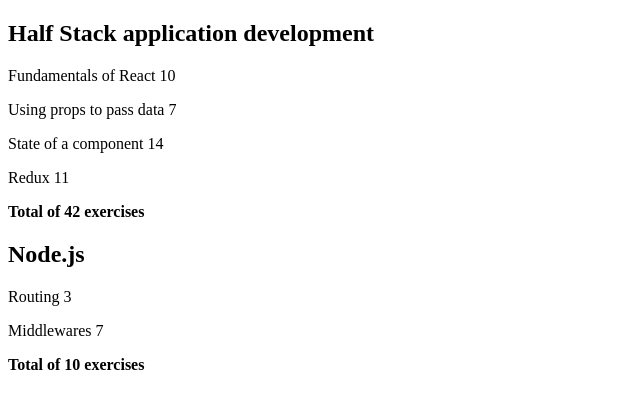
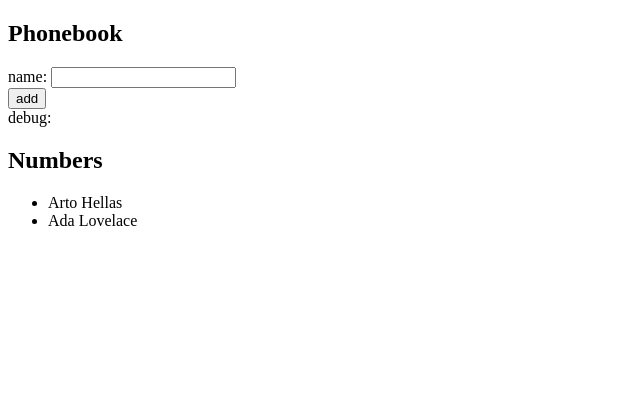
Before and after one commit to dudqlsBeans/helsinki_fullstack, a React (Vite) app in the folder main exercises/part2/: page / in a window 1280 px wide. Shown: the top 408 px of the page, without its empty margins (0-640 px from the left). Built offline with nearby package versions, Linux system fonts and the light colour scheme.

Commit message:
feat: completed exercise 2.6

```diff
--- /dev/null
+++ b/main exercises/part2/src/AppPhonebook.jsx
@@ -0,0 +1,51 @@
+import { useState } from 'react'
+
+const App = () => {
+  const [persons, setPersons] = useState([
+    { name: 'Arto Hellas' },
+    { name: 'Ada Lovelace' }
+  ])
+  const [newName, setNewName] = useState('')
+
+  const handleSubmit = (event) => {
+    event.preventDefault()
+    const newPerson = { name: newName}
+
+    // Add the new person only if name is not already in the list
+    if (persons.some(person => person.name === newName)) {
+      alert('${newName} is already added to phonebook')
+      return
+    }
+
+    setPersons(persons.concat(newPerson))
+    setNewName('')
+  }
+
+  const handleChange = (event) => {
+    setNewName(event.target.value)
+  }
+
+  return (
+    <div>
+      <h2>Phonebook</h2>
+      <form onSubmit={handleSubmit}>
+        <div>
+          name: <input value={newName} onChange={handleChange}/>
+        </div>
+        <div>
+          <button type="submit">add</button>
+        </div>
+      </form>
+
+      <div>debug: {newName}</div>
+      <h2>Numbers</h2>
+      <ul>
+        {persons.map((person, index) => (
+          <li key={index}>{person.name}</li>
+        ))}
+      </ul>
+    </div>
+  )
+}
+
+export default App
--- a/main exercises/part2/src/main.jsx
+++ b/main exercises/part2/src/main.jsx
@@ -1,6 +1,8 @@
 import ReactDOM from 'react-dom/client'
-import App from './App'
+// import App from './App'
+import App from './AppPhonebook'
 
+/*
 const notes = [
   {
     id: 1,
@@ -18,7 +20,10 @@
     important: true
   }
 ]
-
 ReactDOM.createRoot(document.getElementById('root')).render(
   <App notes={notes} />
 )
+*/
+ReactDOM.createRoot(document.getElementById('root')).render(
+  <App />
+)
```
Also changed, not shown: main exercises/part2/src/Appnotes.jsx (added, +60 -0 lines).
